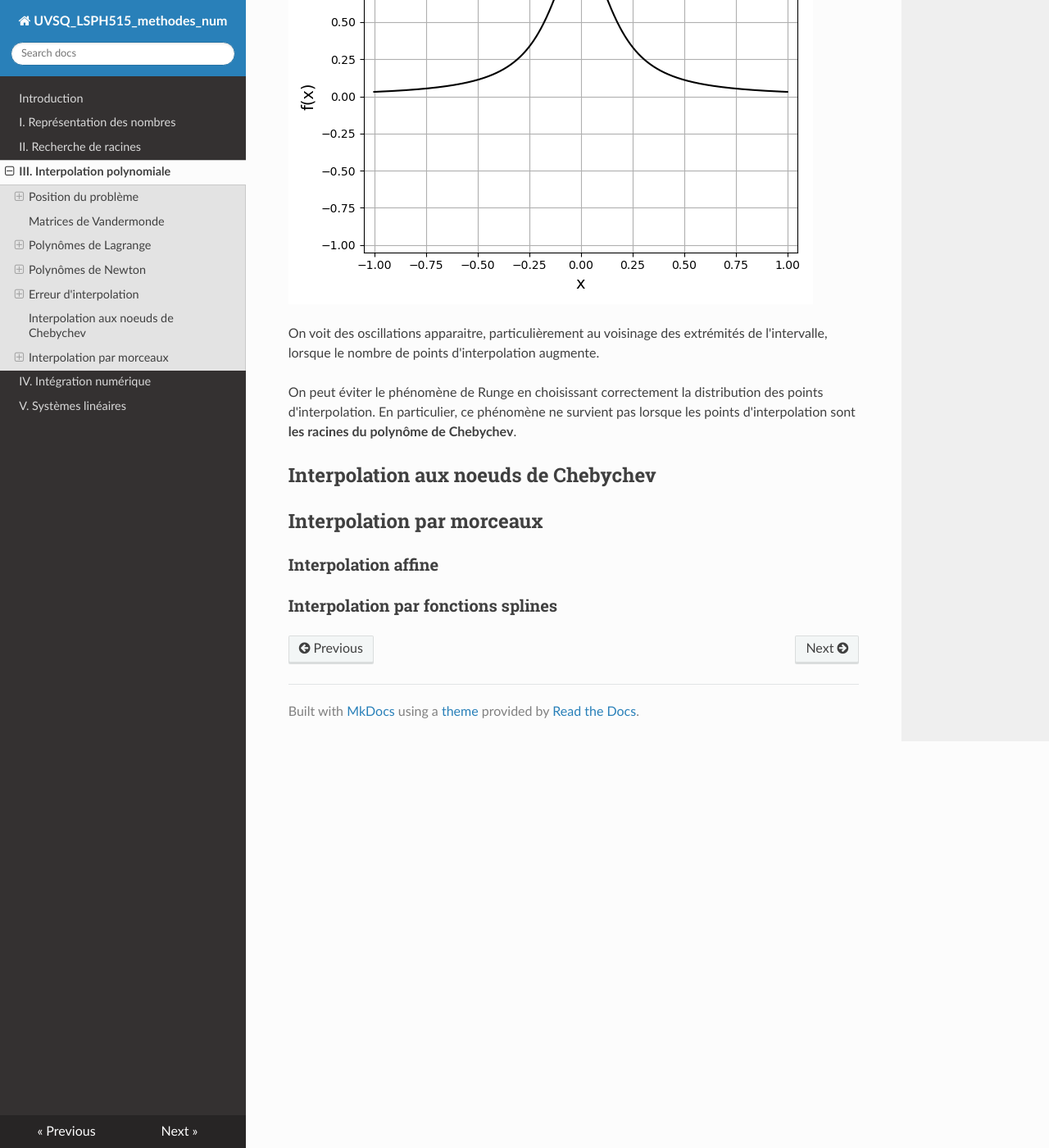
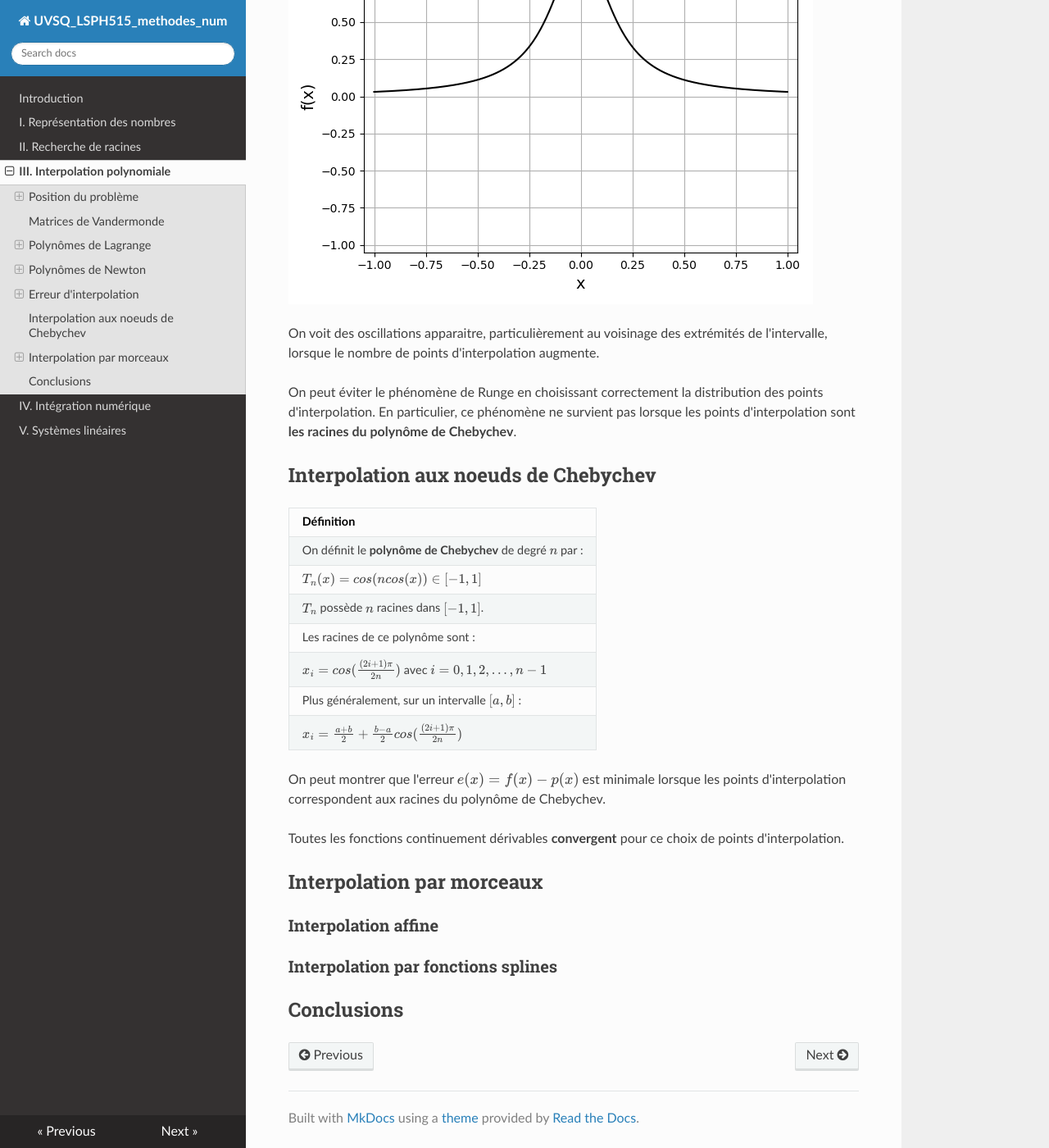
Before and after one commit to NicOudart/UVSQ_LSPH515_methodes_num, an MkDocs documentation site: the page built from docs/Chap3_Interpolation_polynomiale.md, in a window 1280 px wide and 1400 px high, scrolled down 11916 px. Shown: the whole window at 82% size. Built offline with MkDocs 1.6.1, drawn with Linux system fonts in a browser that asks for light colours; nearby versions of some CDN libraries.

Commit message:
-Progress on Chebychev part of Chapter 3.

```diff
--- a/docs/Chap3_Interpolation_polynomiale.md
+++ b/docs/Chap3_Interpolation_polynomiale.md
@@ -435,8 +435,24 @@ En particulier, ce phénomène ne survient pas lorsque les points d'interpolatio
 
 ## Interpolation aux noeuds de Chebychev
 
+|Définition|
+|:-|
+|On définit le **polynôme de Chebychev** de degré $n$ par :|
+|$T_n(x) = cos(n cos(x)) \in [-1,1]$|
+|$T_n$ possède $n$ racines dans $[-1,1]$.|
+|Les racines de ce polynôme sont :|
+|$x_i = cos(\frac{(2i+1) \pi}{2n})$ avec $i=0,1,2,...,n-1$|
+|Plus généralement, sur un intervalle $[a,b]$ :|
+|$x_i = \frac{a+b}{2} + \frac{b-a}{2} cos(\frac{(2i+1) \pi}{2n})$|
+
+On peut montrer que l'erreur $e(x) = f(x)-p(x)$ est minimale lorsque les points d'interpolation correspondent aux racines du polynôme de Chebychev.
+
+Toutes les fonctions continuement dérivables **convergent** pour ce choix de points d'interpolation.
+
 ## Interpolation par morceaux
 
 ### Interpolation affine
 
 ### Interpolation par fonctions splines
+
+## Conclusions
```
